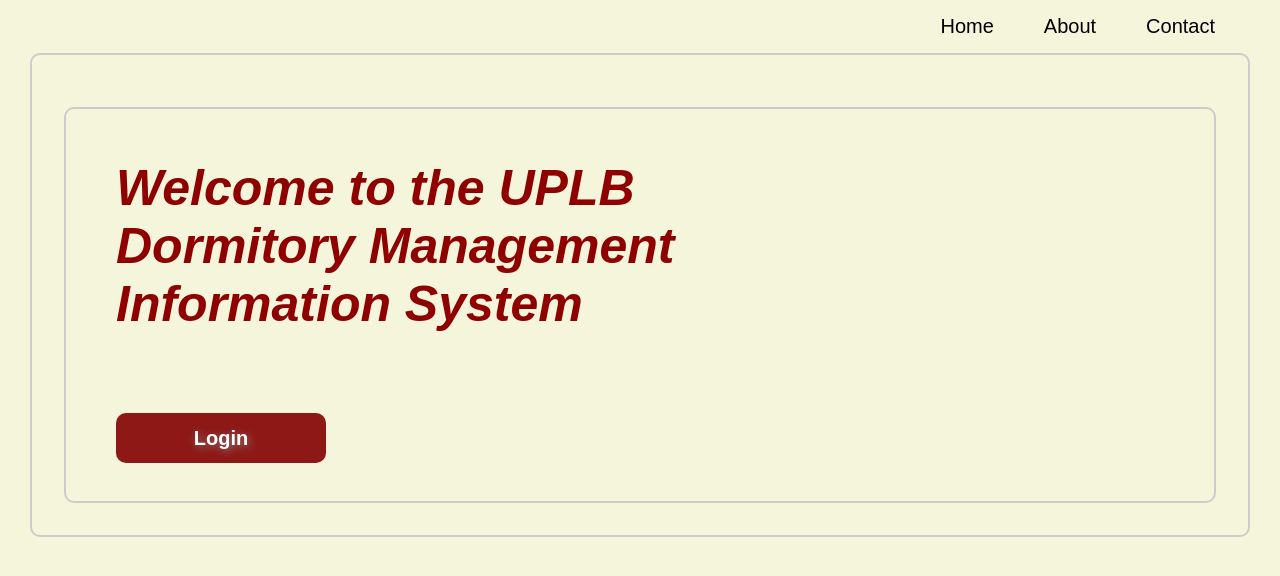
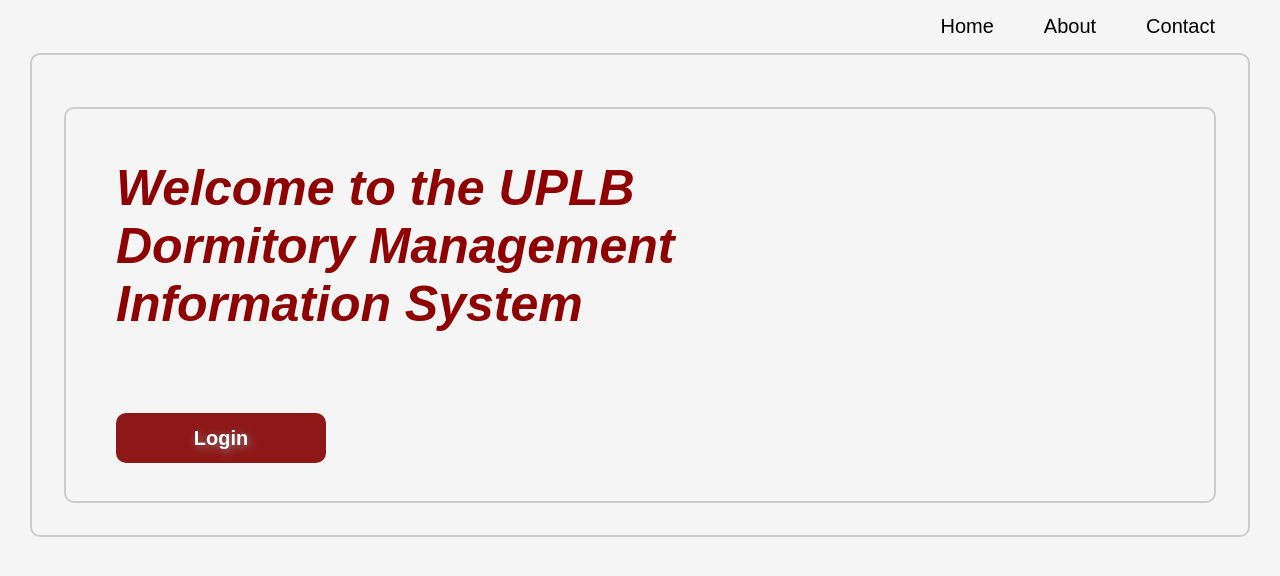
Before and after one commit to mdechano/uplb-dmis, a React (Create React App) app in the folder frontend/: page / in a window 1280 px wide. Shown: the top 576 px of the page. Built offline with nearby package versions, Linux system fonts and the light colour scheme.

Commit message:
Update LandingPage.css

```diff
--- a/frontend/src/components/css/LandingPage.css
+++ b/frontend/src/components/css/LandingPage.css
@@ -4,7 +4,7 @@
     background-repeat:   no-repeat;
     background-position: 0% 8%;
     background-attachment: fixed; */
-    background-color: beige;
+    background-color: #F5F5F5;
   }
 
   .landing_header {
```
